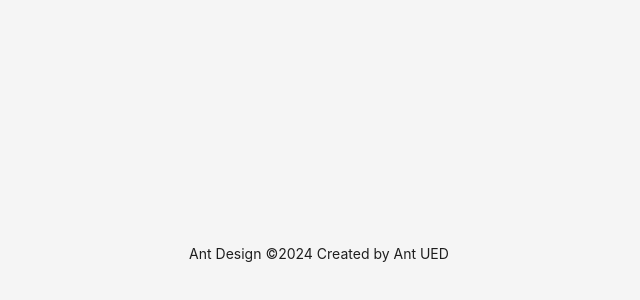
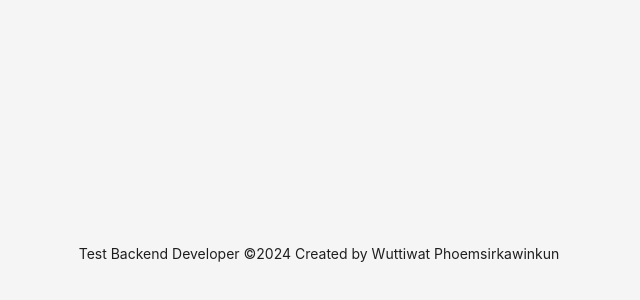
Before and after one commit to Wuttiwat2001/vue-event-registration, a Vue app: page / in a window 1280 px wide. Shown: the part 146-446 px from the top of the page, without its empty margins (321-961 px from the left). Built offline with nearby package versions, Linux system fonts and the light colour scheme.

Commit message:
fix text footer

```diff
--- a/src/components/layout/Footer.vue
+++ b/src/components/layout/Footer.vue
@@ -2,7 +2,7 @@
 <template>
   <a-layout>
     <a-layout-footer class="tw-text-center">
-      Ant Design ©2024 Created by Ant UED
+      Test Backend Developer ©2024 Created by Wuttiwat Phoemsirkawinkun
     </a-layout-footer>
   </a-layout>
 </template>
```
